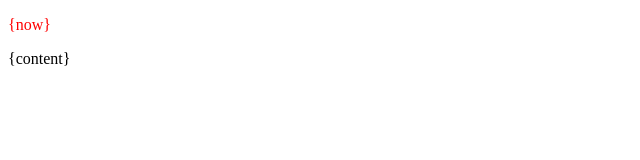
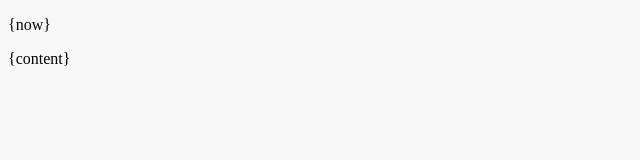
Before and after one commit to sergree/actions_playground, a plain HTML site: page templates/template_index.html in a window 1280 px wide. Shown: the full height of the page, 0-640 px from the left. Drawn offline with Linux system fonts and the light colour scheme; files that its build step writes are made by us from their sources.

Commit message:
Check minifier

```diff
--- a/static/style.css
+++ b/static/style.css
@@ -1,3 +1,7 @@
+body {
+    background-color: #f8f8f8;
+}
+
 p {
-    color: #f00
+    color: #080808;
 }
```
Also changed, not shown: templates/template_index.html (+6 -0 lines), 1 other file.
